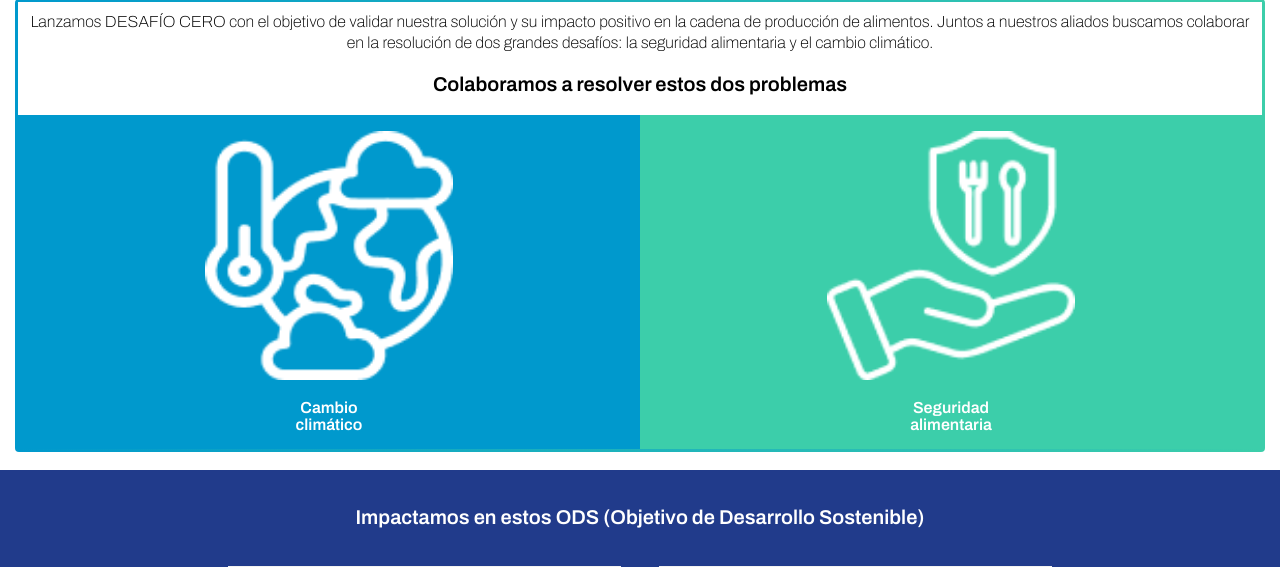
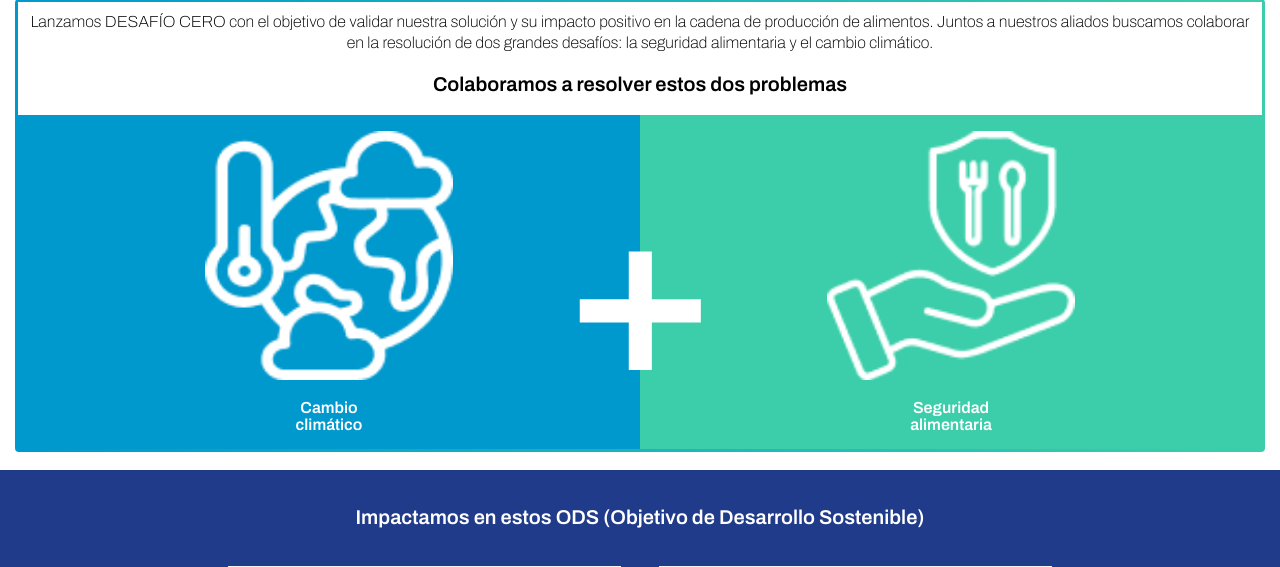
Before and after one commit to catalin-munteanu/edra, a PHP site: page / in a window 1280 px wide. Shown: the part 2437-3004 px from the top of the page. Run offline with PHP 8.4, Linux system fonts and the light colour scheme.

Commit message:
added plus sign in index.php

```diff
--- a/index.php
+++ b/index.php
@@ -34,6 +34,7 @@
                         <span id="icon-cambio-climatico"><img src="img/mobile/icon-cambio-climatico.png">
                             <h5>Cambio<br>climático</h5>
                         </span>
+                        <img class="plus-sign" src="img/mobile/plus-sign.svg">
                         <span id="icon-seguridad-alimentaria"><img src="img/mobile/icon-seguridad-alimentaria.png">
                             <h5>Seguridad<br>alimentaria</h5>
                         </span>
--- a/scss/presentacion.scss
+++ b/scss/presentacion.scss
@@ -35,6 +35,15 @@ section.presentacion {
             div.container-problemas {
 
                 display: flex;
+                position: relative;
+
+                img.plus-sign {
+                    position: absolute;
+                    z-index: 2;
+                    top: 40%;
+                    left: 45%;
+                    width: 10%;
+                }
 
                 span#icon-cambio-climatico {
                     background: #0099CD;
--- a/scss/style.css
+++ b/scss/style.css
@@ -122,6 +122,14 @@ section.presentacion div.article-container article h4 {
 }
 section.presentacion div.article-container article div.container-problemas {
   display: flex;
+  position: relative;
+}
+section.presentacion div.article-container article div.container-problemas img.plus-sign {
+  position: absolute;
+  z-index: 2;
+  top: 40%;
+  left: 45%;
+  width: 10%;
 }
 section.presentacion div.article-container article div.container-problemas span#icon-cambio-climatico {
   background: #0099CD;
```
Also changed, not shown: scss/presentacion.css (+8 -0 lines), img/mobile/plus-sign.svg (added).
